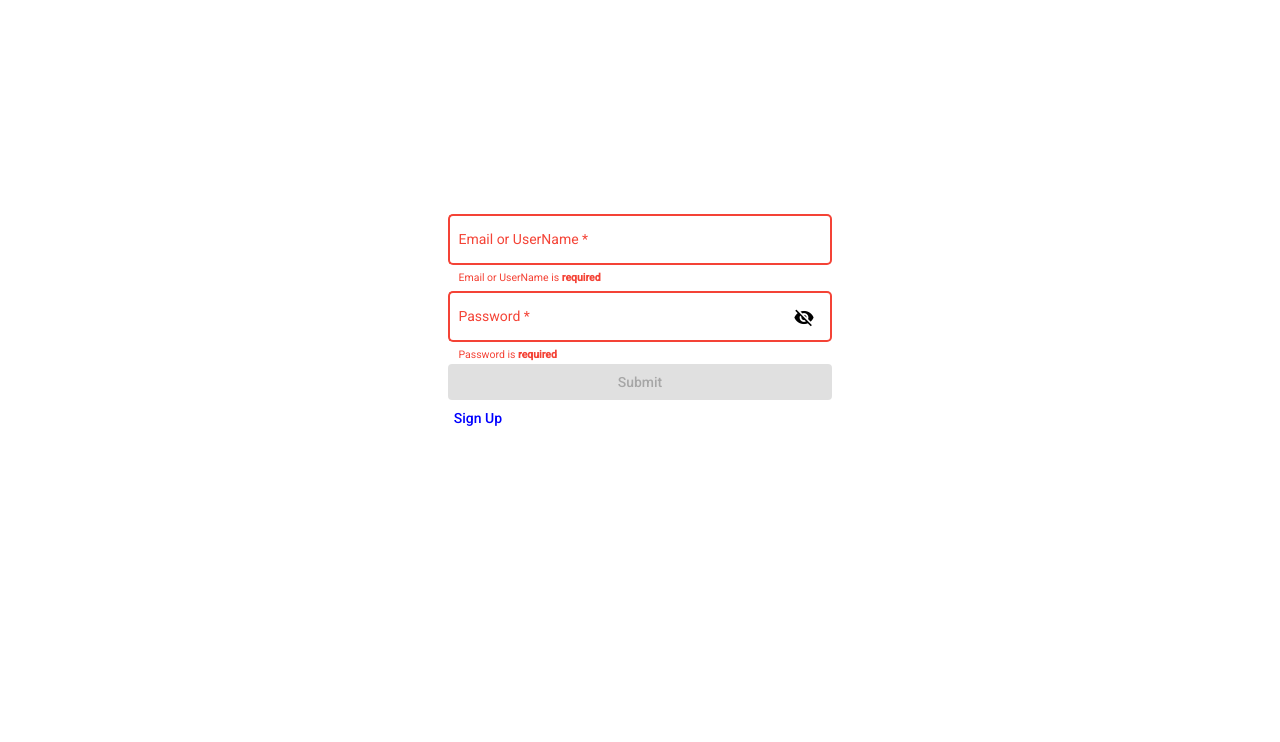
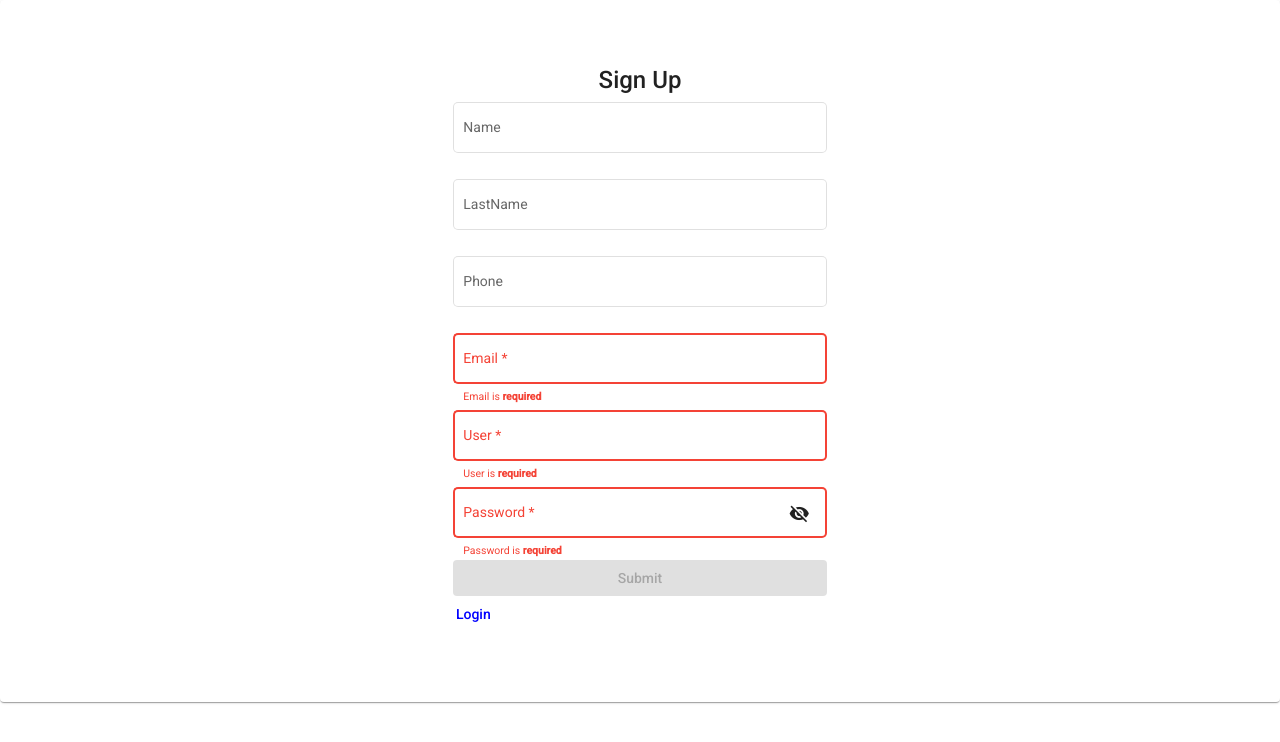
Before and after one commit to natthakhon/TheaterFront, an Angular app: page /user in a window 1280 px wide. Before the commit this address led to /. Shown: the top 742 px of the page. Built offline with nearby package versions, Linux system fonts and the light colour scheme.

Commit message:
no message

```diff
--- a/src/app/app-routing.module.ts
+++ b/src/app/app-routing.module.ts
@@ -1,7 +1,13 @@
 import { NgModule } from '@angular/core';
 import { RouterModule, Routes } from '@angular/router';
+import {LoginComponent} from 'src/app/login/login.component'
+import {UserComponent} from 'src/app/user/user.component'
 
-const routes: Routes = [];
+const routes: Routes = [
+  { path: '', redirectTo: '/login', pathMatch: 'full' },
+  { path: 'login', component: LoginComponent },
+  { path: 'user', component: UserComponent },
+];
 
 @NgModule({
   imports: [RouterModule.forRoot(routes)],
--- a/src/app/app.component.html
+++ b/src/app/app.component.html
@@ -1,2 +1 @@
 <router-outlet></router-outlet>
-<app-login></app-login>
--- a/src/app/user/user.component.css
+++ b/src/app/user/user.component.css
@@ -7,3 +7,8 @@
 .field-width {
     width: 30%;
 }
+
+.login{
+    padding-right: 28%;
+    color:blue;
+}
--- a/src/app/user/user.component.html
+++ b/src/app/user/user.component.html
@@ -66,6 +66,9 @@
                 <div>
                     <button class="field-width" mat-raised-button color="primary" [disabled] = "!userForm.valid" (click)="submit()">Submit</button>
                 </div>
+                <div >
+                    <a class="login" mat-button routerLink="/login">Login</a>
+                </div>
             </mat-card-content>
         </mat-card>
     </div>
```
